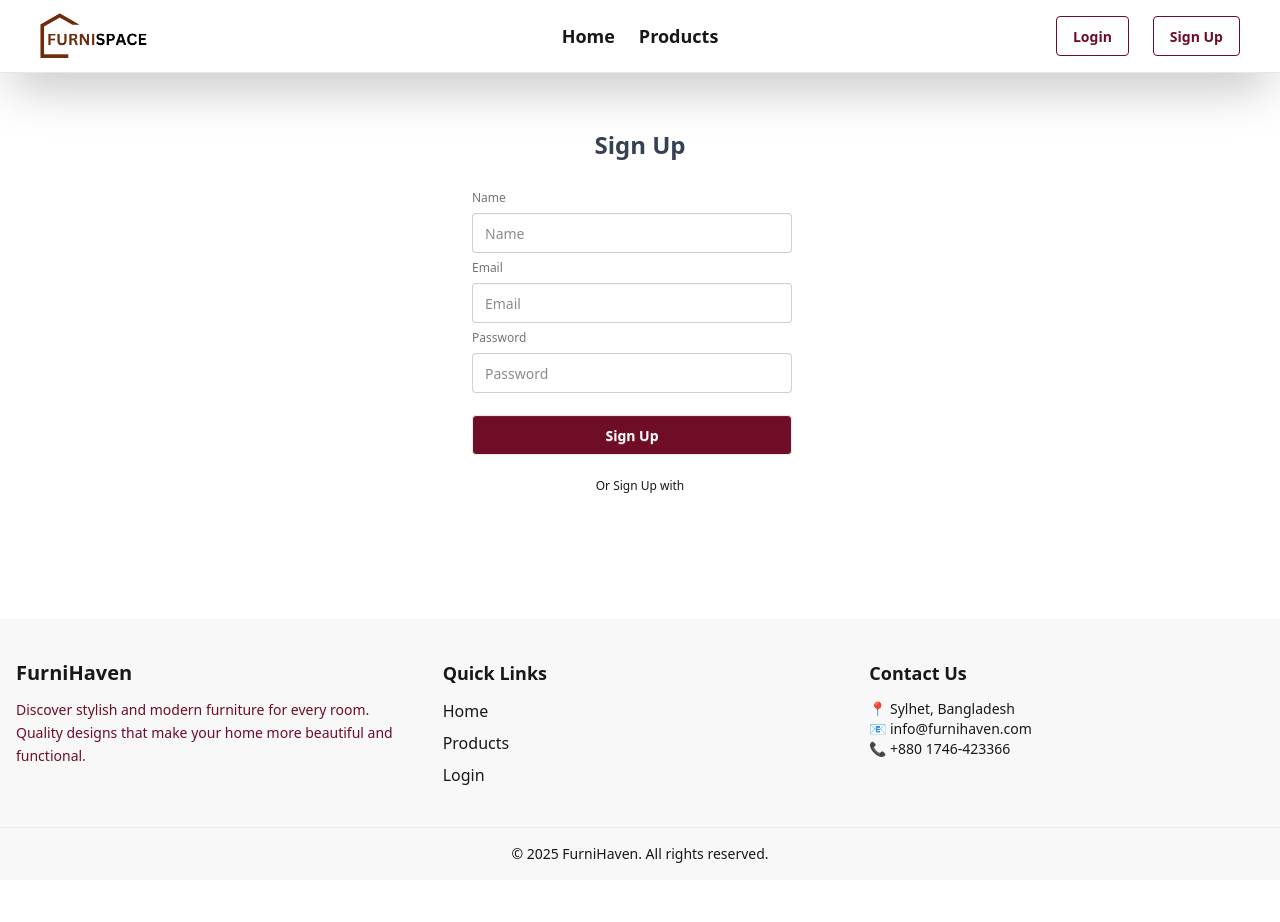
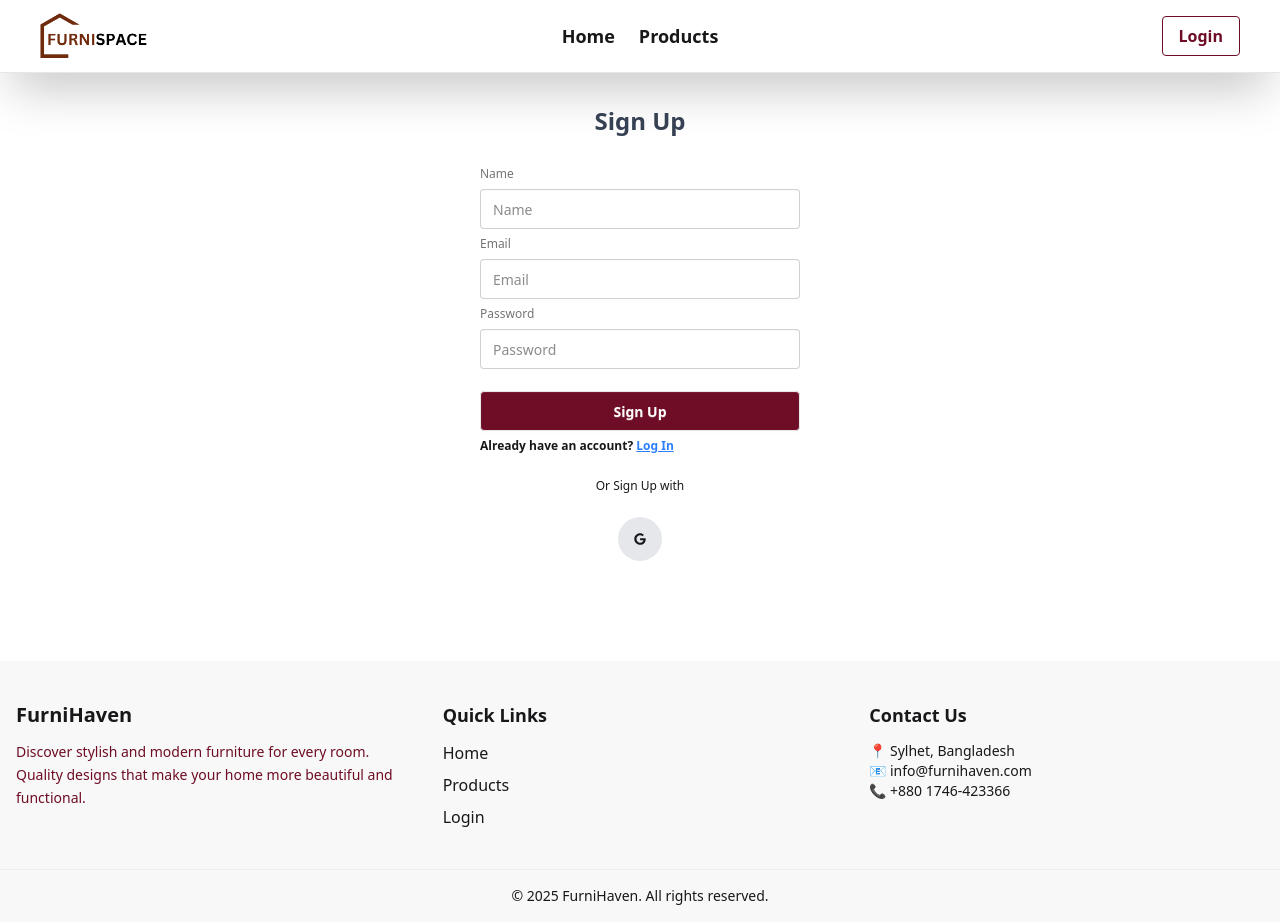
Before and after one commit to MughniRayhan/FurniSpace, a Next.js app: page /register in a window 1280 px wide. Before the commit the page ends 880 px from the top, so only its background shows below. Built offline with nearby package versions, Linux system fonts and the light colour scheme; no server answers.

Commit message:
add social login

```diff
--- a/package.json
+++ b/package.json
@@ -14,7 +14,8 @@
     "next": "15.5.0",
     "next-auth": "^4.24.11",
     "react": "19.1.0",
-    "react-dom": "19.1.0"
+    "react-dom": "19.1.0",
+    "react-icons": "^5.5.0"
   },
   "devDependencies": {
     "@eslint/eslintrc": "^3",
--- a/src/app/actions/auth/registerUser.js
+++ b/src/app/actions/auth/registerUser.js
@@ -14,8 +14,8 @@ export const registerUser = async (payload) =>{
     const hashedPass =await bcrypt.hash(password,10);
     payload.password = hashedPass;
      const res = await userCollection.insertOne(payload);
-     const {acknowledged,insertedId} = res;
-     return {acknowledged,insertedId};
+     res.insertedId = res.insertedId.toString();
+     return res;
  }
  return {success:false};
 }
--- a/src/app/layout.js
+++ b/src/app/layout.js
@@ -2,6 +2,7 @@ import { Geist, Geist_Mono } from "next/font/google";
 import "./globals.css";
 import Navbar from "@/components/Navbar";
 import Footer from "@/components/Footer";
+import NextAuthProvider from "@/providers/NextAuthProvider";
 
 const geistSans = Geist({
   variable: "--font-geist-sans",
@@ -24,9 +25,11 @@ export default function RootLayout({ children }) {
       <body
         className={`${geistSans.variable} ${geistMono.variable} antialiased`}
       >
-        <Navbar/>
-        {children}
-        <Footer/>
+        <NextAuthProvider>
+          <Navbar/>
+          {children}
+          <Footer/>
+        </NextAuthProvider>
       </body>
     </html>
   );
--- a/src/app/login/components/LoginForm.jsx
+++ b/src/app/login/components/LoginForm.jsx
@@ -4,6 +4,7 @@ import { signIn } from "next-auth/react"
 import { useRouter } from "next/navigation";
 import React from 'react'
 import SocialLogin from "./SocialLogin";
+import Link from "next/link";
 
 
 
@@ -19,12 +20,12 @@ const handleSubmit = async(event) => {
     const res = await signIn("credentials", {
         email,
         password,
-        callbackUrl: "/",
+        callbackUrl: "/products",
         redirect: false
     });
 
     if(res.ok){
-      router.push("/");
+      router.push("/products");
       form.reset()
     }
     else{
@@ -37,13 +38,14 @@ const handleSubmit = async(event) => {
   };
 
   return (
-    <form onSubmit={handleSubmit}  className="card-body  w-96 mx-auto">
-        <fieldset className="fieldset">
+    <form onSubmit={handleSubmit}  className="card-body  md:w-96 w-full  mx-auto flex justify-center items-center">
+        <fieldset className="fieldset ">
           <label className="label">Email</label>
-          <input type="email" className="input" placeholder="Email" name='email' />
+          <input type="email" className="input " placeholder="Email" name='email' />
           <label className="label">Password</label>
-          <input type="password" className="input" placeholder="Password" name='password'/>
-          <button type='submit' className="btn bg-[#6e0d25] text-white mt-4 w-80">Log In</button>
+          <input type="password" className="input " placeholder="Password" name='password'/>
+          <button type='submit' className="btn bg-[#6e0d25] text-white mt-4 md:w-80 w-50">Log In</button>
+          <p className="font-semibold">Don't have an account? <Link href={'/register'} className="text-blue-500 underline">Sign Up</Link></p>
           <p className='text-center mt-4'>Or Sign In with</p>
           <SocialLogin/>
         </fieldset>
--- a/src/app/login/components/SocialLogin.jsx
+++ b/src/app/login/components/SocialLogin.jsx
@@ -1,38 +1,26 @@
-import React from 'react'
+"use client";
+import { signIn, useSession } from 'next-auth/react'
+import { useRouter } from 'next/navigation';
+import React, { useEffect } from 'react'
+import {  FaGoogle } from 'react-icons/fa'
 
 export default function SocialLogin() {
+    const router = useRouter();
+    const session = useSession();
+
+    const handleSocialLogin = async (providerName) =>{
+    const res = await signIn(providerName);
+    }
+
+    useEffect(()=>{
+      if(session?.status == "authenticated"){
+        router.push("/products");
+      }
+    },[session?.status]);
+
   return (
-    <div>
-
+    <div className='flex items-center justify-center gap-4 mt-4'>
+        <div onClick={()=>handleSocialLogin("google")} className="  bg-gray-200 p-4 rounded-full"><FaGoogle/></div>
     </div>
   )
 }
-
-
-
-// "use client";
-// import { signIn, useSession } from 'next-auth/react'
-// import { useRouter } from 'next/navigation';
-// import React, { useEffect } from 'react'
-// import {  FaGoogle } from 'react-icons/fa'
-
-// export default function SocialLogin() {
-//     const router = useRouter();
-//     const session = useSession();
-
-//     const handleSocialLogin = async (providerName) =>{
-//     const res = await signIn(providerName);
-//     }
-
-//     useEffect(()=>{
-//       if(session?.status == "authenticated"){
-//         router.push("/");
-//       }
-//     },[session?.status]);
-
-//   return (
-//     <div className='flex items-center justify-center gap-4 mt-4'>
-//         <div onClick={()=>handleSocialLogin("google")} className="  bg-gray-200 p-4 rounded-full"><FaGoogle/></div>
-//     </div>
-//   )
-// }
--- a/src/app/login/page.jsx
+++ b/src/app/login/page.jsx
@@ -5,7 +5,7 @@ import LoginForm from './components/LoginForm'
 export default function LoginPage() {
   return (
     <div>
-          <div className=' py-10 max-w-7xl mx-auto p-4'>
+          <div className=' py-12 md:max-w-7xl w-full mx-auto md:p-4'>
          {/* <Image src="/assets/images/login/login.svg" alt="Register" width={400} height={300} className='w-full ' /> */}
           <div className="card  w-full   p-4 flex flex-col items-center justify-center ">
             <h2 className='font-bold text-2xl text-gray-700'>Sign In</h2>
--- a/src/app/products/[id]/page.jsx
+++ b/src/app/products/[id]/page.jsx
@@ -8,7 +8,7 @@ export default async function ProductDetailsPage({params}) {
     const productsCollection = await dbConnect(collectionNamesObj.productsCollection);
     const data = await productsCollection.findOne({_id: new ObjectId(p.id)});
   return (
-    <div className='py-6 max-w-7xl mx-auto px-6 md:px-12 '>
+    <div className='py-10 max-w-7xl mx-auto px-6 md:px-12 '>
       <div  className="card bg-white shadow-xl flex flex-col md:flex-row items-center ">
                     <figure className="">
                       <Image
--- a/src/app/register/components/RegisterForm.jsx
+++ b/src/app/register/components/RegisterForm.jsx
@@ -1,8 +1,12 @@
 "use client";
 import { registerUser } from '@/app/actions/auth/registerUser';
+import SocialLogin from '@/app/login/components/SocialLogin';
+import Link from 'next/link';
+import { useRouter } from 'next/navigation';
 import React from 'react'
 
 export default function RegisterForm() {
+  const router = useRouter();
   const handleSubmit = async(event) => {
     event.preventDefault();
     const form = event.target;
@@ -10,10 +14,11 @@ export default function RegisterForm() {
     const email = form.email.value;
     const password = form.password.value;
     registerUser({name,email,password});
+    router.push('/');
   };
 
   return (
-    <form  onSubmit={handleSubmit} className="card-body  w-96 mx-auto">
+    <form  onSubmit={handleSubmit} className="card-body  md:w-96 w-full  mx-auto flex justify-center items-center">
         <fieldset className="fieldset">
             <label className="label">Name</label>
           <input type="text" className="input" placeholder="Name" name='name' />
@@ -21,9 +26,10 @@ export default function RegisterForm() {
           <input type="email" className="input" placeholder="Email" name='email' />
           <label className="label">Password</label>
           <input type="password" className="input" placeholder="Password" name='password'/>
-          <button type='submit' className="btn bg-[#6e0d25] text-white mt-4 w-80">Sign Up</button>
+          <button type='submit' className="btn bg-[#6e0d25] text-white mt-4 md:w-80 w-50">Sign Up</button>
+          <p className="font-semibold">Already have an account? <Link href={'/login'} className="text-blue-500 underline">Log In</Link></p>
           <p className='text-center mt-4'>Or Sign Up with</p>
-          {/* <SocialLogin/> */}
+          <SocialLogin/>
         </fieldset>
       </form>
   )
--- a/src/app/register/page.jsx
+++ b/src/app/register/page.jsx
@@ -5,9 +5,9 @@ import RegisterForm from './components/RegisterForm'
 export default function RegisterPage() {
   return (
     <div>
-      <div className=' py-10 max-w-7xl mx-auto p-4'>
+      <div className='  py-12 md:max-w-7xl w-full mx-auto md:p-4'>
          {/* <Image src="/assets/images/login/login.svg" alt="Register" width={400} height={300} className='w-full ' /> */}
-          <div className="card  w-full   p-4 flex flex-col items-center justify-center ">
+          <div className="card  w-full   p-4 flex flex-col items-center justify-center  ">
             <h2 className='font-bold text-2xl text-gray-700'>Sign Up</h2>
       <RegisterForm/>
     </div>
--- a/src/components/Navbar.jsx
+++ b/src/components/Navbar.jsx
@@ -1,9 +1,11 @@
 "use client";
+import { signOut, useSession } from 'next-auth/react';
 import Image from 'next/image';
 import Link from 'next/link'
 import React from 'react'
 
 export default function Navbar() {
+   const {data: session, status} = useSession()
     const navMenu = <>
     <li>
         <Link href={'/'}>Home</Link>
@@ -13,7 +15,7 @@ export default function Navbar() {
     </li>
     </>
   return (
-    <nav className="navbar  px-10 bg-white border-b border-gray-200 shadow-2xl">
+    <nav className="navbar  sm:px-10 px-4 bg-white border-b border-gray-200 shadow-2xl">
   <div className="navbar-start">
     <div className="dropdown">
       <div tabIndex={0} role="button" className="btn btn-ghost lg:hidden">
@@ -42,13 +44,20 @@ export default function Navbar() {
     </ul>
   </div>
 
-  <div className="navbar-end space-x-4 flex gap-2">
-    <Link href={'/login'}>
-    <button className="btn btn-outline rounded text-[#6e0d25] font-semibold hover:bg-[#6e0d25] hover:text-white">Login</button>
+  <div className="navbar-end space-x-4 ">
+    { status === 'authenticated' ? (<>
+    <button className="btn btn-outline rounded text-[#6e0d25] font-semibold hover:bg-[#6e0d25] hover:text-white"
+    onClick={()=>signOut()}>Logout
+    </button>
+    </>) : (
+      <>
+      <Link href={'/login'}>
+    <button className="sm:btn sm:btn-outline rounded text-[#6e0d25] text-sm sm:text-base font-semibold hover:bg-[#6e0d25] hover:text-white">Login</button>
     </Link>
-     <Link href={'/register'}>
-     <button className="btn btn-outline rounded text-[#6e0d25] font-semibold hover:bg-[#6e0d25] hover:text-white">Sign Up</button>
-     </Link>
+
+      </>
+    )}
+
   </div>
 </nav>
   )
--- /dev/null
+++ b/src/providers/NextAuthProvider.jsx
@@ -0,0 +1,7 @@
+"use client";
+import { SessionProvider } from 'next-auth/react'
+import React from 'react'
+
+export default function NextAuthProvider({children}) {
+  return <SessionProvider>{children}</SessionProvider>
+}
```
Also changed, not shown: src/app/api/auth/[...nextauth]/route.js (+10 -2 lines), 1 other file (tests, documents, lock files or other folders).
